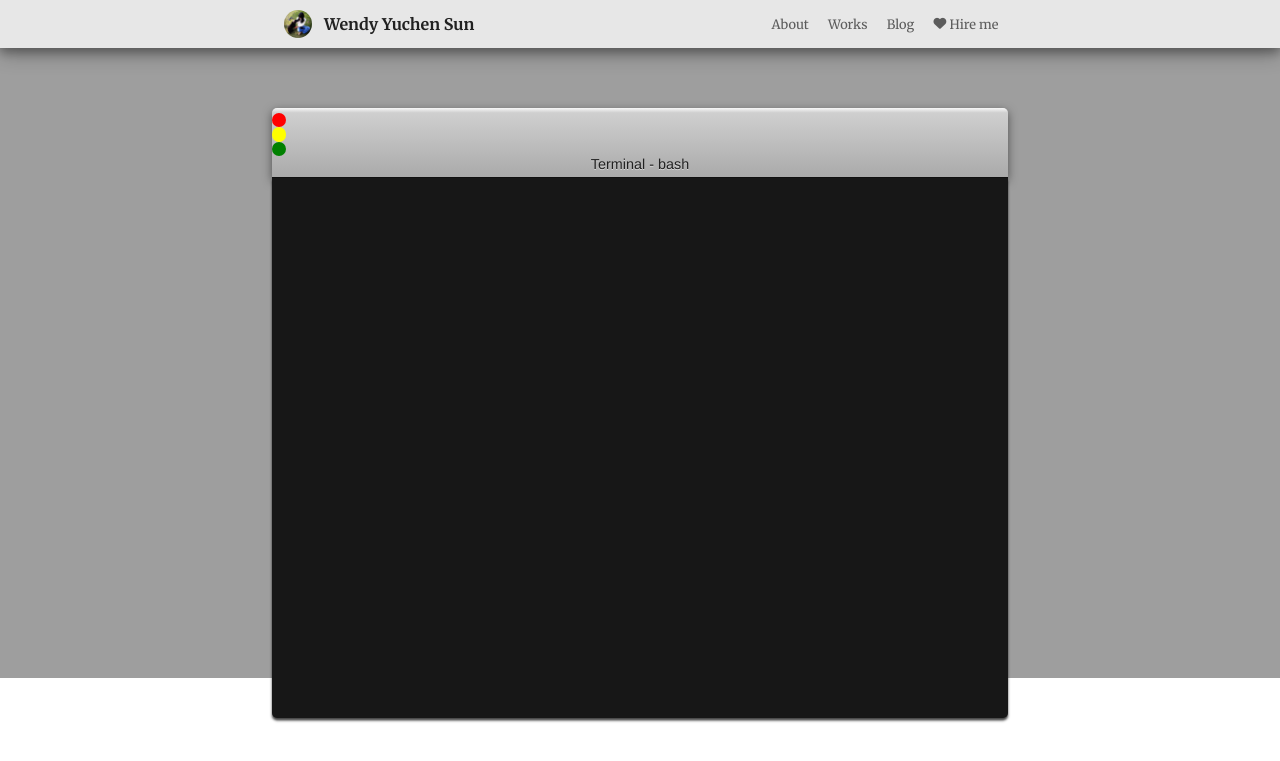
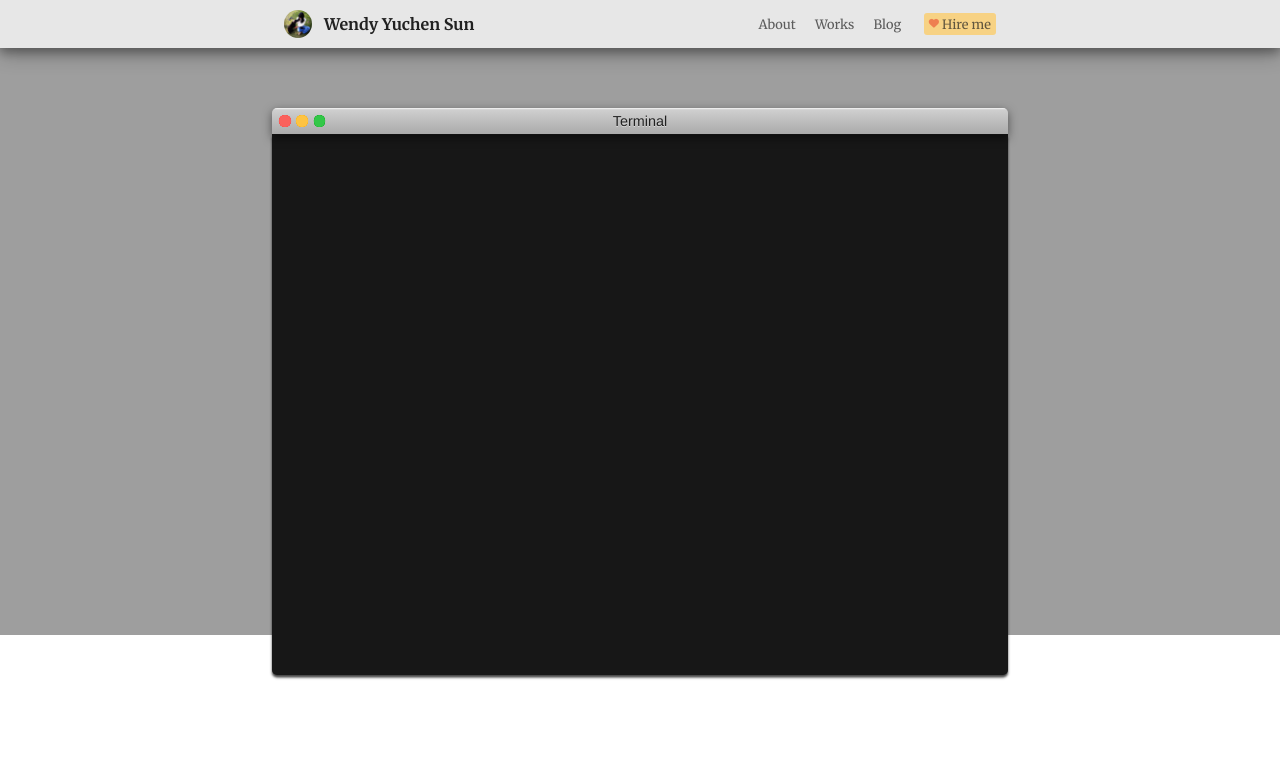
Before and after one commit to wendyyuchensun/wendyyuchensun.github.io, a Jekyll site: the page built from index.html, in a window 1280 px wide and 900 px high. Shown: the top 761 px of the window. Built offline with Jekyll 4.4.1, drawn with Linux system fonts in a browser that asks for light colours; nearby versions of some CDN libraries.

Commit message:
Add styling
Remove .swp files

```diff
--- a/_includes/nav.html
+++ b/_includes/nav.html
@@ -8,7 +8,7 @@
   <div class="navitem">Blog</div>
 </a>
 <a href="" class="no-deco">
-  <div class="navitem">
+  <div id="hirenav" class="navitem">
     <i class="fa fa-heart" aria-hidden="true"></i>Hire me
   </div>
 </a>
--- a/_includes/terminal.html
+++ b/_includes/terminal.html
@@ -4,6 +4,6 @@
     <div id="yellow-btn" class="panel-btn"></div>
     <div id="green-btn" class="panel-btn"></div>
   </div>
-  Terminal - bash
+  <div id="program-title">Terminal</div>
 </div>
 <div id="shell"></div>
--- a/css/style.sass
+++ b/css/style.sass
@@ -33,6 +33,7 @@ header
   z-index: 2
   background-color: rgba(255, 255, 255, 0.75)
   box-shadow: 0 4px 10px rgba(0, 0, 0, 0.3), 0 6px 20px 0 rgba(0, 0, 0, 0.29)
+  height: 48px
   & > .container
     margin: 0 20vw
     display: flex
@@ -44,7 +45,8 @@ header
 #siteid
   display: flex
   align-items: center
-  height: 3em
+  height: 48px
+  margin-left: 0.75em
   cursor: pointer
 
 #site-title
@@ -53,17 +55,19 @@ header
 #logo
   width: 1.75em
   height: 1.75em
-  margin: 0 0.75em
+  margin-right: 0.75em
   border-radius: 50%
 
 nav
-  height: 3em
   display: flex
+  align-items: center
+  margin-right: 0.75em
 
 .navitem
-  height: 100%
+  height: 48px
   display: flex
   align-items: center
+  text-align: center
   font-size: 0.8em
   color: rgba(33, 33, 33, 0.7)
   padding: 0 0.75em
@@ -77,6 +81,30 @@ nav
     color: rgba(33, 33, 33, 1)
     border-width: 3px 0
 
+#hirenav
+  display: flex
+  align-items: center
+  border: none
+  height: auto
+  padding: 0.25em 0.4em
+  margin-left: 1em
+  border-radius: 3px
+  background-color: rgba(252, 206, 108, 0.8)
+  color: rgba(33, 33, 33, 0.7)
+  box-shadow: 0px -1px 2px transparent
+  transition: background-color 0.1s ease-out, color 0.1s ease-out
+  i
+    font-size: 0.8em
+    margin-right: 0.3em
+    color: rgba(236, 107, 69, 0.8)
+    transition: color 0.1s ease-out
+  &:hover
+    color: rgba(33, 33, 33, 0.9)
+    background-color: rgba(252, 206, 108, 1)
+    i
+      color: rgba(236, 107, 69, 1)
+
+
 #terminal
   position: relative
   top: 12vh
@@ -86,8 +114,11 @@ nav
     padding: 0 1em
 
 #panel
+  position: relative
+  display: flex
+  align-items: center
+  justify-content: center
   font-size: 0.9em
-  text-align: center
   padding: 5px 0
   border-radius: 5px 5px 0 0
   font-family: Helvetica, Arial, sans-serif
@@ -96,19 +127,31 @@ nav
   background-image: -webkit-linear-gradient(top, #f7f7f7 0%, #cfcfcf 7%, #aaaaaa 100%)
   border-bottom: 1px solid #111
 
+#panel-btns
+  position: absolute
+  left: 0.5em
+
 .panel-btn
-  width: 1em
-  height: 1em
+  position: relative
+  float: left
+  width: 0.8em
+  height: 0.8em
   border-radius: 50%
+  margin-left: 0.4em
+  &:first-of-type
+    margin-left: 0
 
 #red-btn
-  background-color: red
+  background-color: #FA615C
+  box-shadow: 0.1px 0 0 #ff4542, 0 0.1px 0 #ff4542, -0.1px 0 0 #ff4542, 0 -0.1px 0 #ff4542
 
 #yellow-btn
-  background-color: yellow
+  background-color: #FDC342
+  box-shadow: 0.1px 0 0 #ffae00, 0 0.1px 0 #ffae00, -0.1px 0 0 #ffae00, 0 -0.1px 0 #ffae00
 
 #green-btn
-  background-color: green
+  background-color: #33C748
+  box-shadow: 0.1px 0 0 #00a816, 0 0.1px 0 #00a816, -0.1px 0 0 #00a816, 0 -0.1px 0 #00a816
 
 #shell
   padding: 20px
@@ -141,10 +184,14 @@ footer
   opacity: 0.5
   margin-right: 1.1em
   transition: opacity 0.1s ease-out
+  i
+    margin-right: 0.25em
   &:last-of-type
     margin-right: 0
   &:hover
     opacity: 1
 
-i
-  margin-right: 0.25em
+#hire-me
+  transition: color
+  &:hover
+    color: rgba(236, 107, 69, 0.5)
```
Also changed, not shown: 4 other files.
